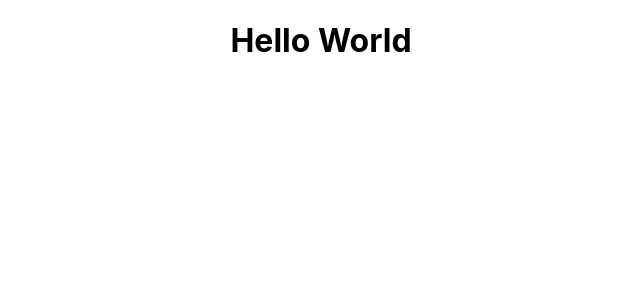
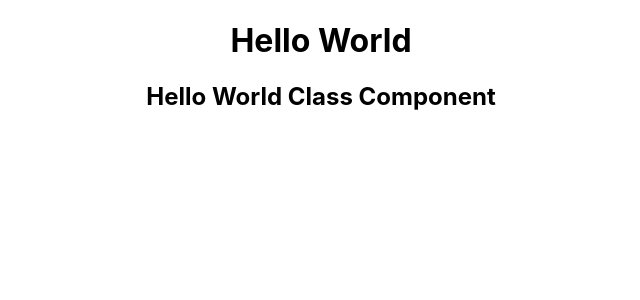
Before and after one commit to Mateusz-34/testReact201, a React (Create React App) app: page / in a window 1280 px wide. Shown: the top 300 px of the page, without its empty margins (319-959 px from the left). Built offline with nearby package versions, Linux system fonts and the light colour scheme.

Commit message:
Dodanie dwoch plikow w folderze components

```diff
--- a/src/App.js
+++ b/src/App.js
@@ -1,11 +1,13 @@
 import logo from './logo.svg';
 import './App.css';
 import Hello from './components/Hello';
+import Hello2 from './components/Hello2';
 
 function App() {
   return (
     <div className="App">
       <Hello/>
+      <Hello2/>
     </div>
   );
 }
```
